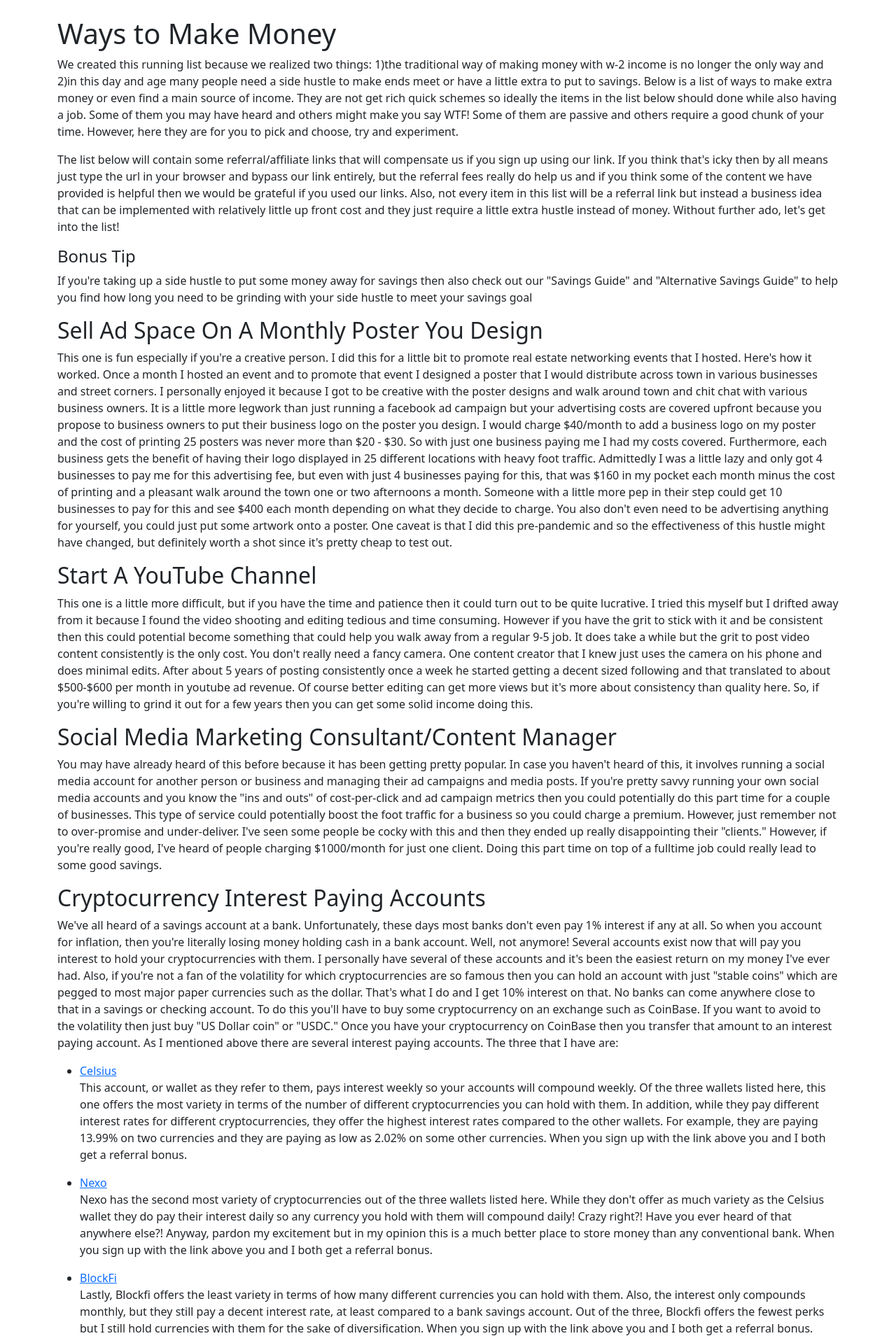
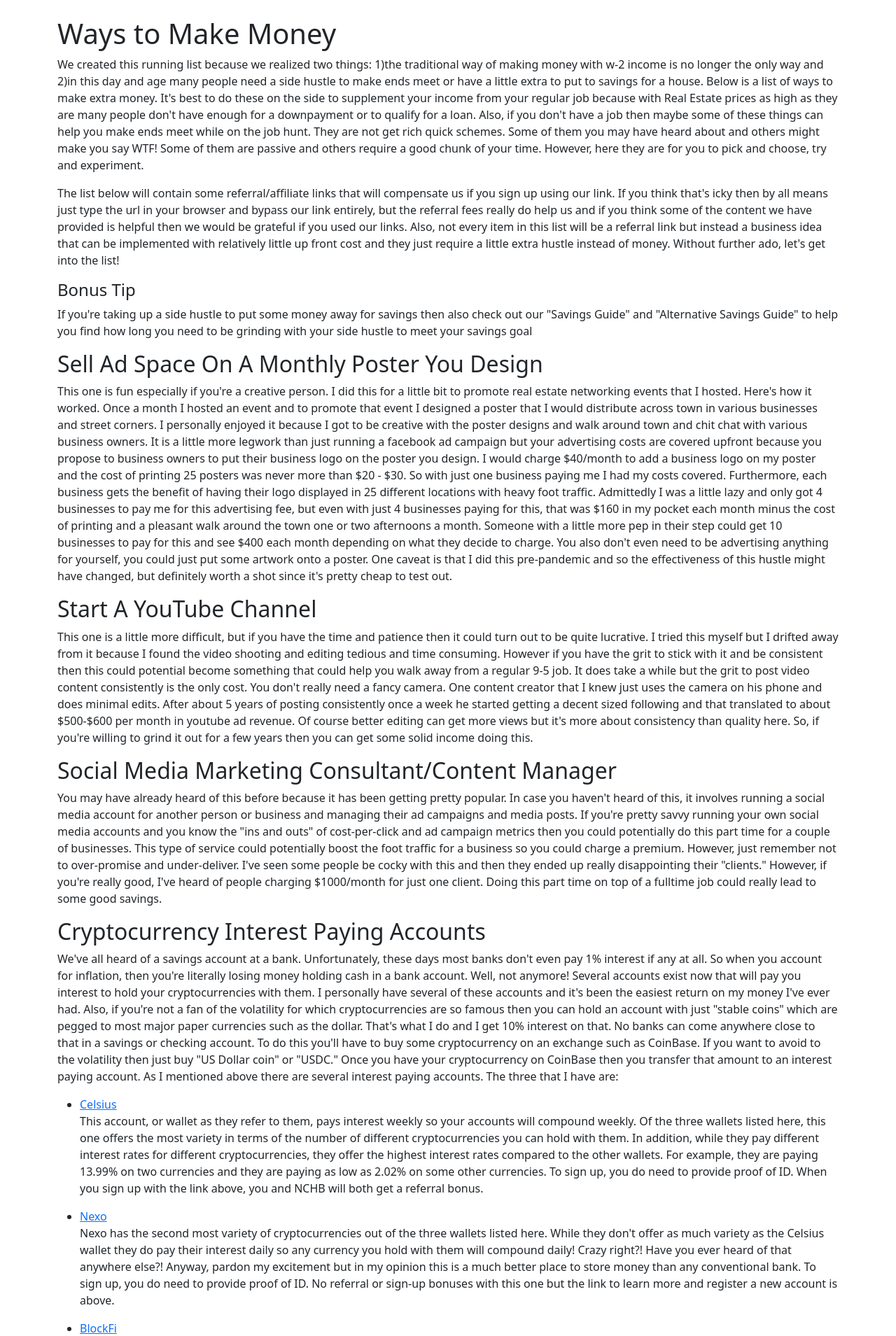
Before and after one commit to ssbyrne89/DIYInvestmentPrimer, a Flask app: page /wtmm in a window 1280 px wide. Shown: the part 56-1965 px from the top of the page at 70% size. Run offline with Flask 2, Linux system fonts and the light colour scheme.

Commit message:
made some edits

```diff
--- a/web_app/templates/wtmm.html
+++ b/web_app/templates/wtmm.html
@@ -4,9 +4,11 @@
         <h1>Ways to Make Money</h1>
         <p>We created this running list because we realized two things: 1)the traditional way of making money with w-2 income
             is no longer the only way and 2)in this day and age many people need a side hustle to make ends meet or have
-            a little extra to put to savings. Below is a list of ways to make extra money or even find a main source of income.
-            They are not get rich quick schemes so ideally the items in the list below should done while also having a job.
-            Some of them you may have heard and others might make you say WTF! Some of them are passive and others require
+            a little extra to put to savings for a house. Below is a list of ways to make extra money. It's best to do these on the side to
+            supplement your income from your regular job because with Real Estate prices as high as they are many people don't have
+            enough for a downpayment or to qualify for a loan. Also, if you don't have a job then maybe some of these things can
+            help you make ends meet while on the job hunt. They are not get rich quick schemes.
+            Some of them you may have heard about and others might make you say WTF! Some of them are passive and others require
             a good chunk of your time. However, here they are for you to pick and choose, try and experiment.
         </p>
         <p>
@@ -83,36 +85,39 @@
                     Of the three wallets listed here, this one offers the most variety in terms of the number of different
                     cryptocurrencies you can hold with them. In addition, while they pay different interest rates for different
                     cryptocurrencies, they offer the highest interest rates compared to the other wallets. For example, they
-                    are paying 13.99% on two currencies and they are paying as low as 2.02% on some other currencies. When you sign
-                    up with the link above you and I both get a referral bonus.
+                    are paying 13.99% on two currencies and they are paying as low as 2.02% on some other currencies. To sign up,
+                    you do need to provide proof of ID. When you sign up with the link above, you and NCHB will both get
+                    a referral bonus.
                 </p>
                 <li><a href="https://nexo.io/?u=5eb9fcb075666314f74f077a">Nexo</a></li>
                 <p>Nexo has the second most variety of cryptocurrencies out of the three wallets listed here. While they don't
                     offer as much variety as the Celsius wallet they do pay their interest daily so any currency you hold with
                     them will compound daily! Crazy right?! Have you ever heard of that anywhere else?! Anyway, pardon my
-                    excitement but in my opinion this is a much better place to store money than any conventional bank. When you sign
-                    up with the link above you and I both get a referral bonus.
+                    excitement but in my opinion this is a much better place to store money than any conventional bank. To sign up,
+                    you do need to provide proof of ID. No referral or sign-up bonuses with this one but the link to learn more
+                    and register a new account is above.
                 </p>
                 <li><a href="https://blockfi.com/?ref=d05e639c">BlockFi</a></li>
                 <p>Lastly, Blockfi offers the least variety in terms of how many different currencies you can hold with them.
                     Also, the interest only compounds monthly, but they still pay a decent interest rate, at least compared to
                     a bank savings account. Out of the three, Blockfi offers the fewest perks but I still hold currencies with
-                    them for the sake of diversification. When you sign up with the link above you and I both get a referral bonus.
+                    them for the sake of diversification. To sign up, you do need to provide proof of ID. When you sign up
+                    with the link above, you and NCHB will both get a referral bonus.
                 </p>
             </ul>
-            <p>Also, you might be wandering how these companies make their money to be able to pay out their interest. Well,
+            <p>Now, you might be wandering how these companies make their money to be able to pay out their interest. Well,
                 they make loans from which they make interest. These loans are backed by cryptocurrencies and so anyone
-                who has a wallet with them can get a cash loan with their crypto account as the collateral. I've taken out a
-                loan to test it out. The loan terms aren't the greatest but they are convenient because no credit check is
-                required since the loan is backed by collateral. Furthermore, these companies have managed to get these wallets
-                insured for the account holders peace-of-mind. It's not FDIC insured like with a bank account but you are not
-                totally screwed if something goes awry.
+                who has a wallet with them can get a cash loan with their crypto account as the collateral. Here at NCHB we took
+                out a small $500 loan to test it out. The loan terms aren't the greatest but they are convenient because
+                no credit check is required since the loan is backed by collateral. Furthermore, these companies have managed
+                to get these wallets insured for the account holders peace-of-mind. It's not FDIC insured like with a
+                bank account but you are protected.
             </p>
             <p>Anyway, lots of pros and cons to consider but that's why we put this info out there, so you can weigh out the
                 risks for yourself and make an informed decision.
 
             </p>
-            So to put it simply:
+            So let's summarize the process real quick:
             <ol>
                 <li>Sign up for a coinbase account <a href="https://www.coinbase.com/join/byrnec_w?src=android-link">HERE</a></li>
                 <p>Using this coinbase link above will also earn you and I a referral bonus</p>
@@ -153,15 +158,34 @@
             a portion of a company's server. NCHB has recently purchased a couple of licenses to run nodes on its computers.
             These particular nodes help run the servers for a gaming company called Gala Games. The downside is that it's not
             cheap to buy the license to run these nodes. However they pay pretty well for each day you run the node on your computer.
-            Again, they pay in cryptocurrency but obviously you can exchange that for cash dollars. At the time of writing this list
+            Again, they pay in cryptocurrency but obviously you can exchange that for cash dollars. At the time of writing this list,
             the daily payout for running a node is roughly $16. So at that rate it will take about 2 years to see a full return
             on the principal investment. If the value of the cryptocurrency appreciates then that time will be shorter, though.
             This is a little more speculative and little bit more riskier and it's a pretty steep buy-in price for most people. However,
             if you have $11,000 lying around and you'd like to have some passive income then you can learn more about it by
             <a href="https://gala.fan/QGh25O6uY">CLICKING HERE.</a> Furthermore, you can win prizes paid in cryptocurrencies
             so you don't necessarily have to buy a node license to make money with these guys. It's kind of crazy, but you can
-            earn money playing video games.
+            earn money casually playing video games.
         </p>
+        <h2>Browsing the Internet</h2>
+        <p>This one is yet another cryptocurrency strategy. There's an internet browser that pays you in cryptocurrency to
+            view ads that they serve up to you while you're on the internet. It's not much and only amounts to $3-$5/month.
+            However, since you're already on the internet and you're already being bombarded with ads then why not get paid
+            for it. It's called Brave and they will only serve you ads based on the types of ads you decide that you want to
+            see and the frequency that you decide you want to see them. What a concept, right? Instead of getting blasted with
+            weird, random ads that you don't want to see you get to choose what kinds and often you see ads. For each ad you
+            decide to click on and view the browser will pay you in their cryptocurrency called 'BAT' which is short for "Basic
+            Attention Token." The idea behind it is that they are paying you for your attention, which in today's world is truly
+            a valuable thing. Furthermore, their browser offers really great privacy and security features that protect you while
+            you're on the internet. To learn more or download the Brave browser <a href="https://brave.com/">CLICK HERE.</a>
+        <h5>Pro Tip</h5>
+        <p>
+            The <a href="https://celsiusnetwork.app.link/12176645aa">Celsius</a> wallet pays interest on BAT. So you can
+            transfer any BAT you earn from browsing the internet with the Brave browser and earn interest on
+            cryptocurrency without even having to spend any dollars.
+        </p>
+        </p>
+
 
         {% endblock %}
 
```
